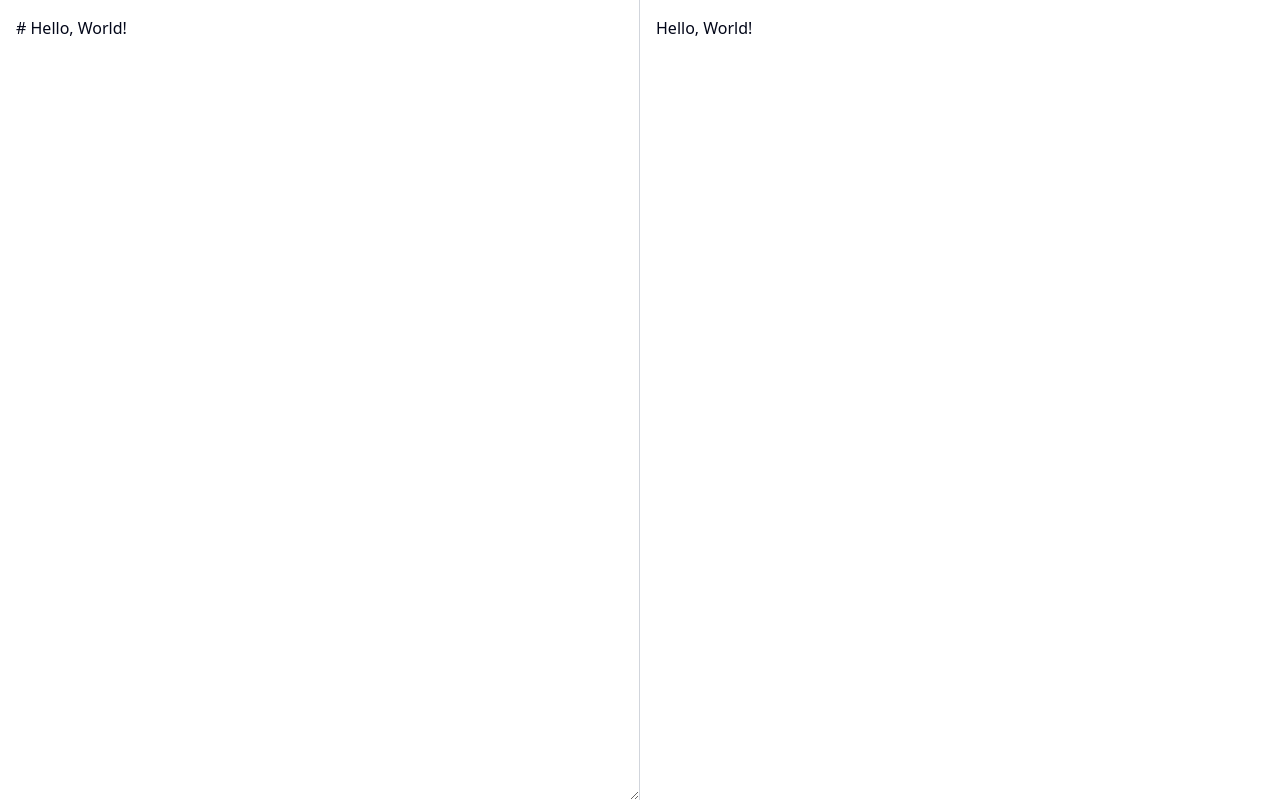
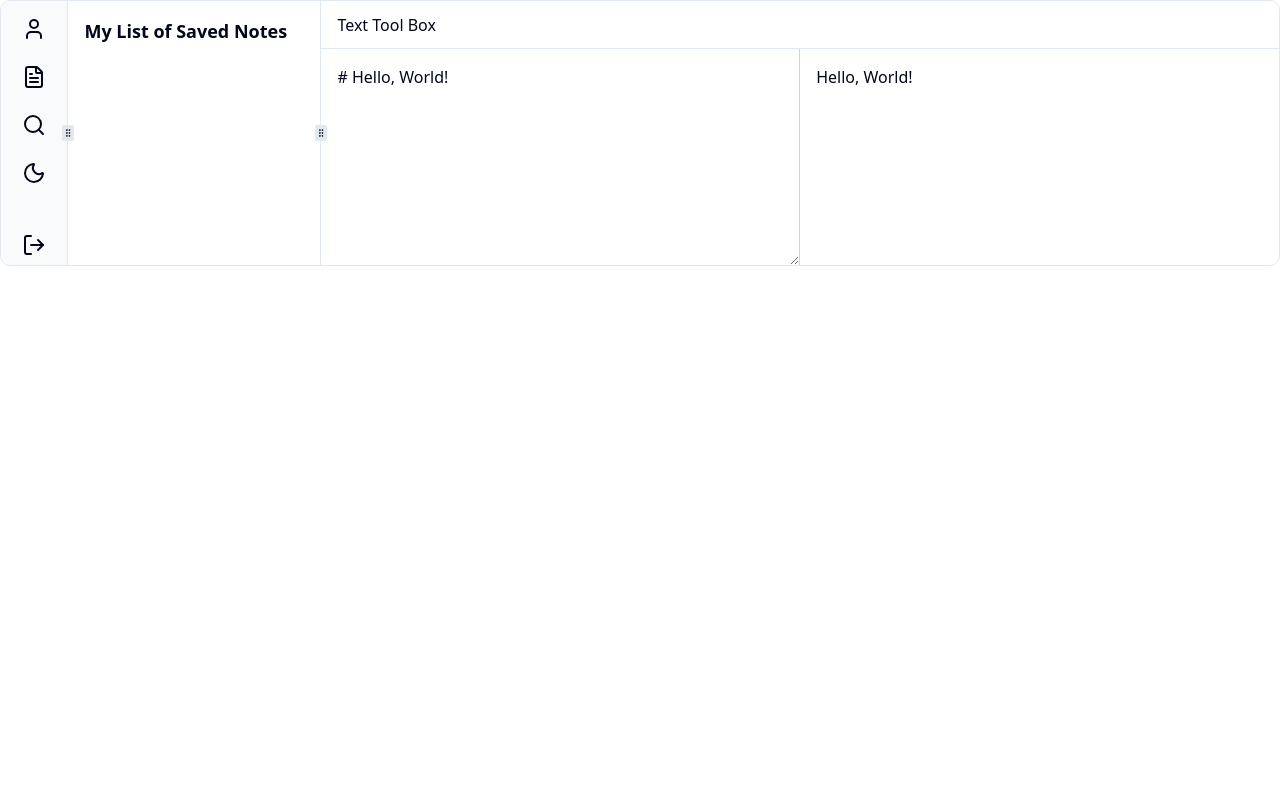
Before and after one commit to thegoddo/NoteM, a Next.js app in the folder frontend/: page / in a window 1280 px wide. Built offline with nearby package versions, Linux system fonts and the light colour scheme.

Commit message:
make resizable

```diff
--- a/frontend/src/app/page.js
+++ /dev/null
@@ -1,9 +0,0 @@
-import EditorPane from "./EditorPane";
-
-export default function Home() {
-  return (
-    <main className="h-screen">
-      <EditorPane />
-    </main>
-  );
-}
--- /dev/null
+++ b/frontend/src/app/page.jsx
@@ -0,0 +1,51 @@
+import {
+  ResizableHandle,
+  ResizablePanel,
+  ResizablePanelGroup,
+} from "@/components/ui/resizable";
+import EditorPane from "./EditorPane";
+import { FileText, LogOut, Moon, Search, User } from "lucide-react";
+
+export default function Home() {
+  return (
+    <ResizablePanelGroup
+      direction="horizontal"
+      className="w-full h-screen rounded-lg border"
+    >
+      <ResizablePanel
+        defaultSize={4}
+        minSize={4}
+        maxSize={4}
+        className="p-2 pt-4 flex flex-col items-center gap-6 bg-gray-50"
+      >
+        <User className="h-6 w-6" />
+        <FileText className="h-6 w-6" />
+        <Search className="h-6 w-6" />
+        <Moon className="h-6 w-6" />
+
+        <div className="flex-1"></div>
+        <LogOut className="h-6 w-6" />
+      </ResizablePanel>
+      <ResizableHandle withHandle />
+
+      <ResizablePanel defaultSize={20} minSize={15}>
+        <div className="p-4">
+          <h2 className="font-bold text-lg">My List of Saved Notes</h2>
+        </div>
+      </ResizablePanel>
+      <ResizableHandle withHandle />
+
+      <ResizablePanel defaultSize={76}>
+        <div className="flex flex-col h-full">
+          <div className="h-12 border-b flex items-center p-4 font-medium">
+            Text Tool Box
+          </div>
+
+          <div className="flex-1">
+            <EditorPane />
+          </div>
+        </div>
+      </ResizablePanel>
+    </ResizablePanelGroup>
+  );
+}
```
